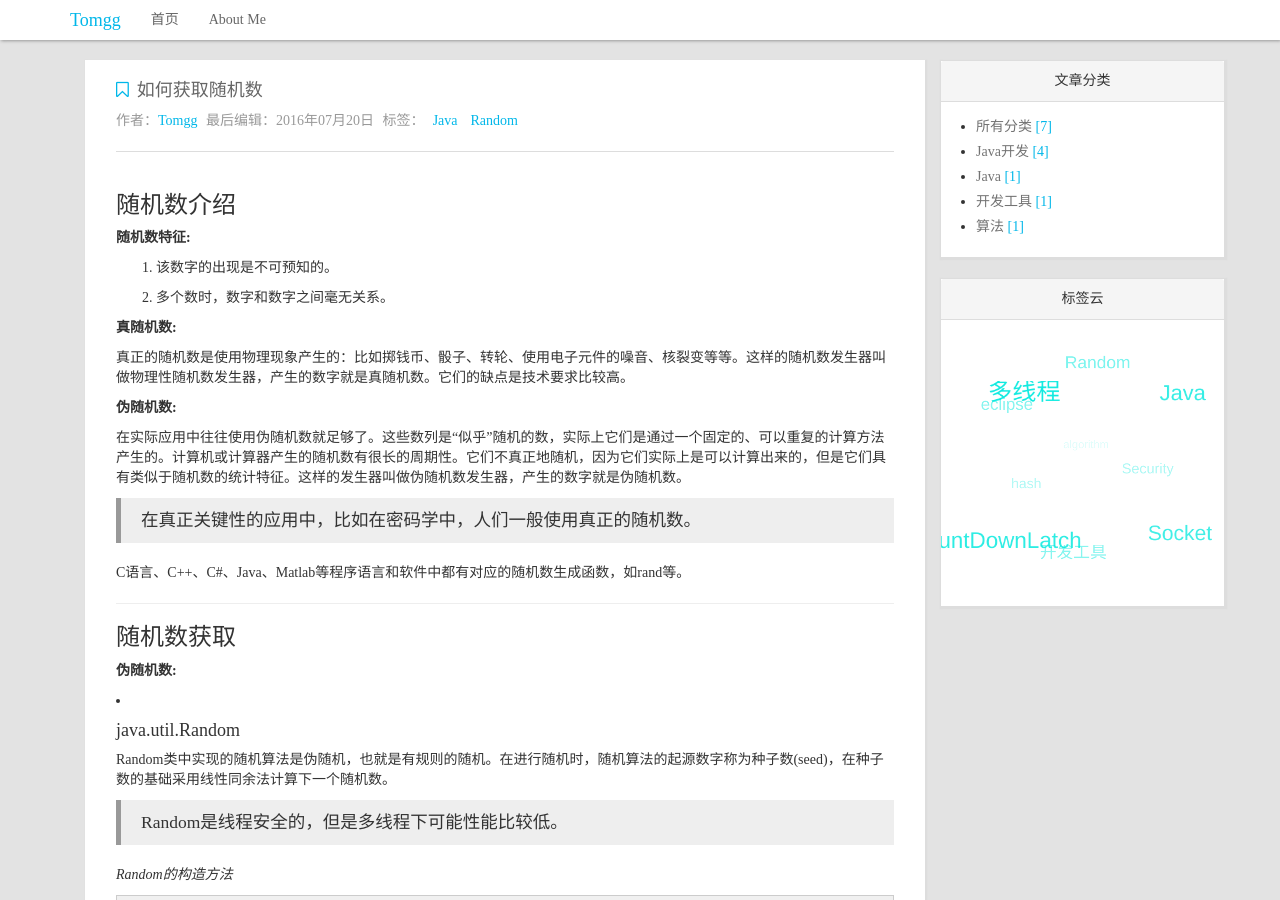
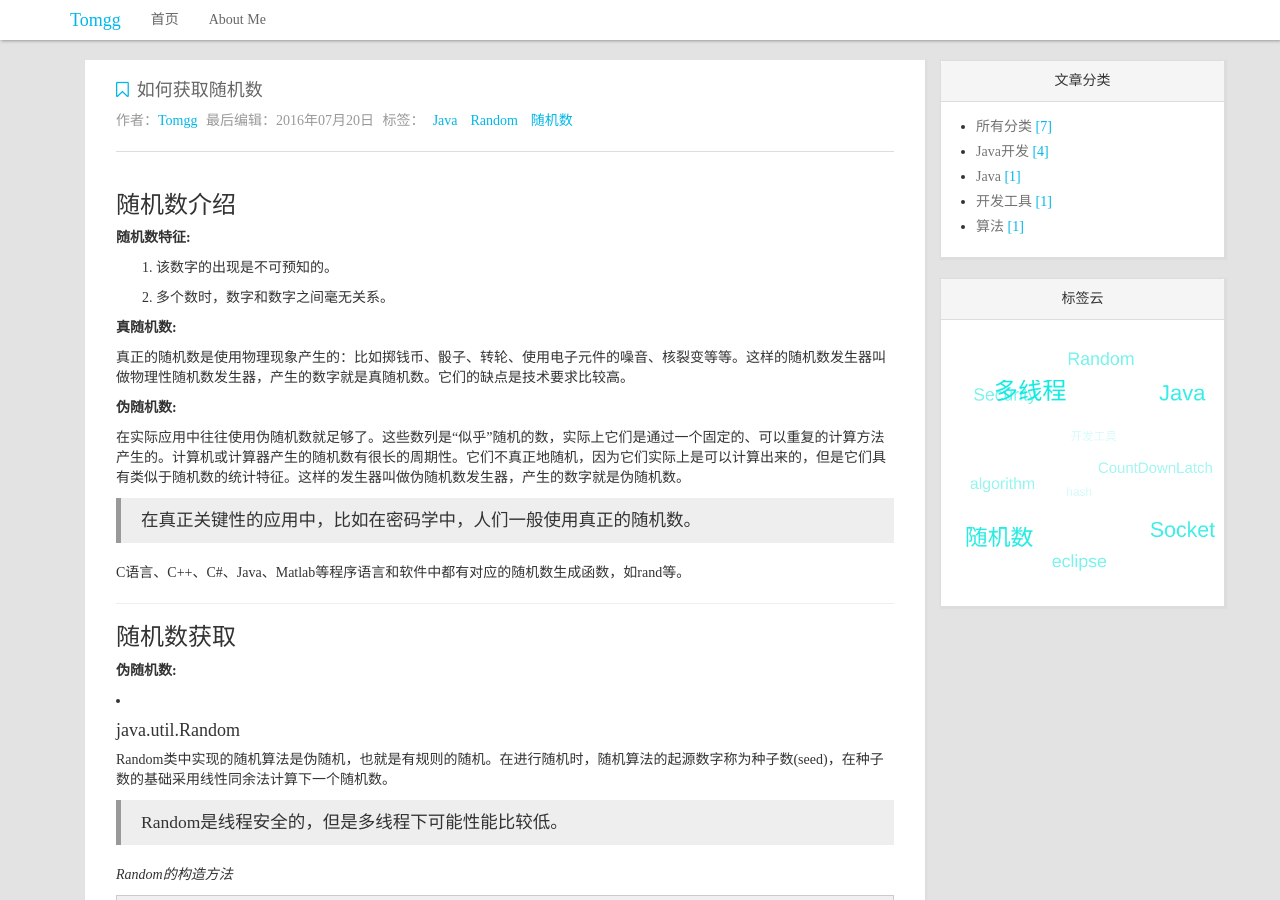
Before and after one commit to tomgg/tomgg.github.io, a Jekyll site: the page built from _posts/2016-07-20-java-random.md, in a window 1280 px wide and 900 px high. Built offline with Jekyll 4.4.1, drawn with Linux system fonts in a browser that asks for light colours; nearby versions of some CDN libraries; comment, search, counter and statistics services are not loaded.

Commit message:
no message

```diff
--- a/_posts/2016-07-20-java-random.md
+++ b/_posts/2016-07-20-java-random.md
@@ -1,7 +1,7 @@
 ---
 layout: post
 title: 如何获取随机数
-tags:  [Java,Random]
+tags:  [Java,Random,随机数]
 categories: [Java开发]
 author: Tomgg
 excerpt: "随机数的特征，随机数的种类，不同种类的应用场景，java中如何获取随机数，真正随机数如何获取？"
@@ -359,7 +359,7 @@ ThreadLocalRandom:7668623999 ns
 结果可以看出新能最好的居然是 Random ，这一点本人也很疑惑。
 查看官方文档：[Random](http://docs.oracle.com/javase/7/docs/api/java/util/Random.html)
 
-Instances of java.util.Random are threadsafe. However, the concurrent use of the same java.util.Random instance across threads may encounter contention and consequent poor performance. Consider instead using ThreadLocalRandom in multithreaded designs.
+>Instances of java.util.Random are threadsafe. However, the concurrent use of the same java.util.Random instance across threads may encounter contention and consequent poor performance. Consider instead using ThreadLocalRandom in multithreaded designs.
 
 
 
```
